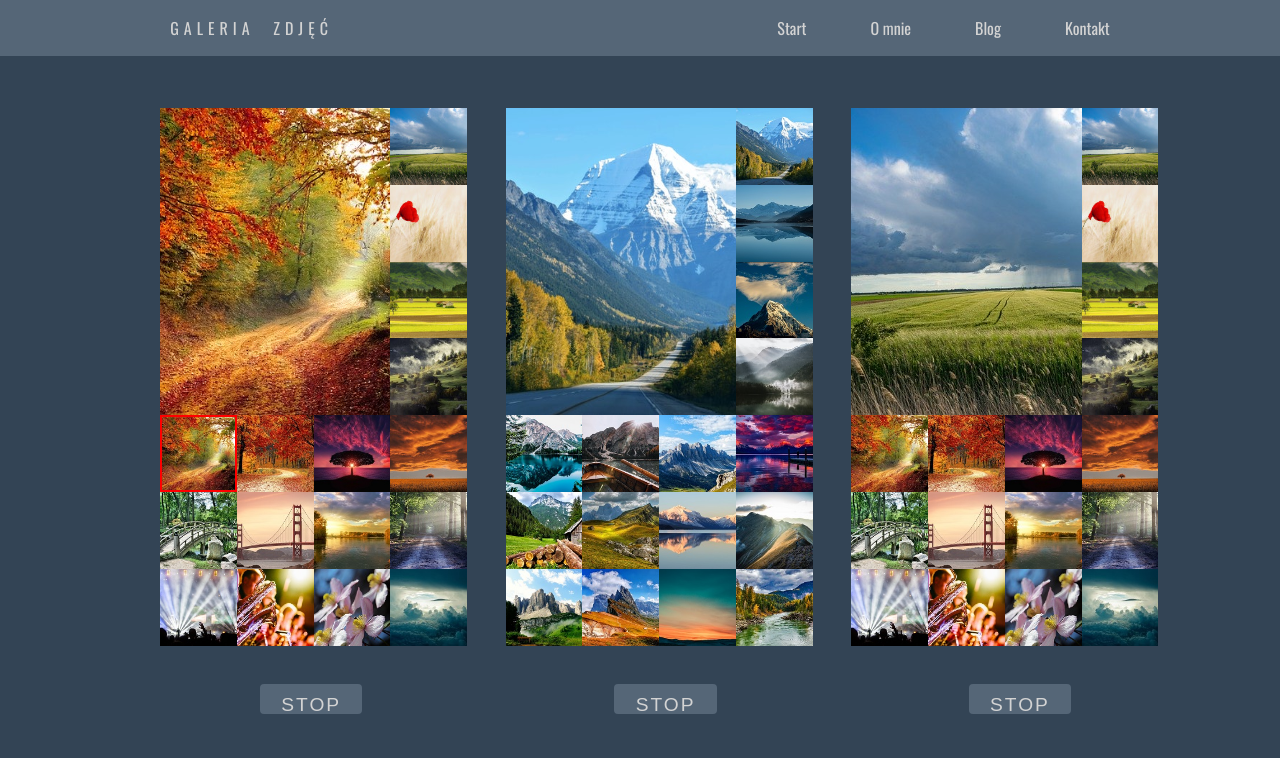
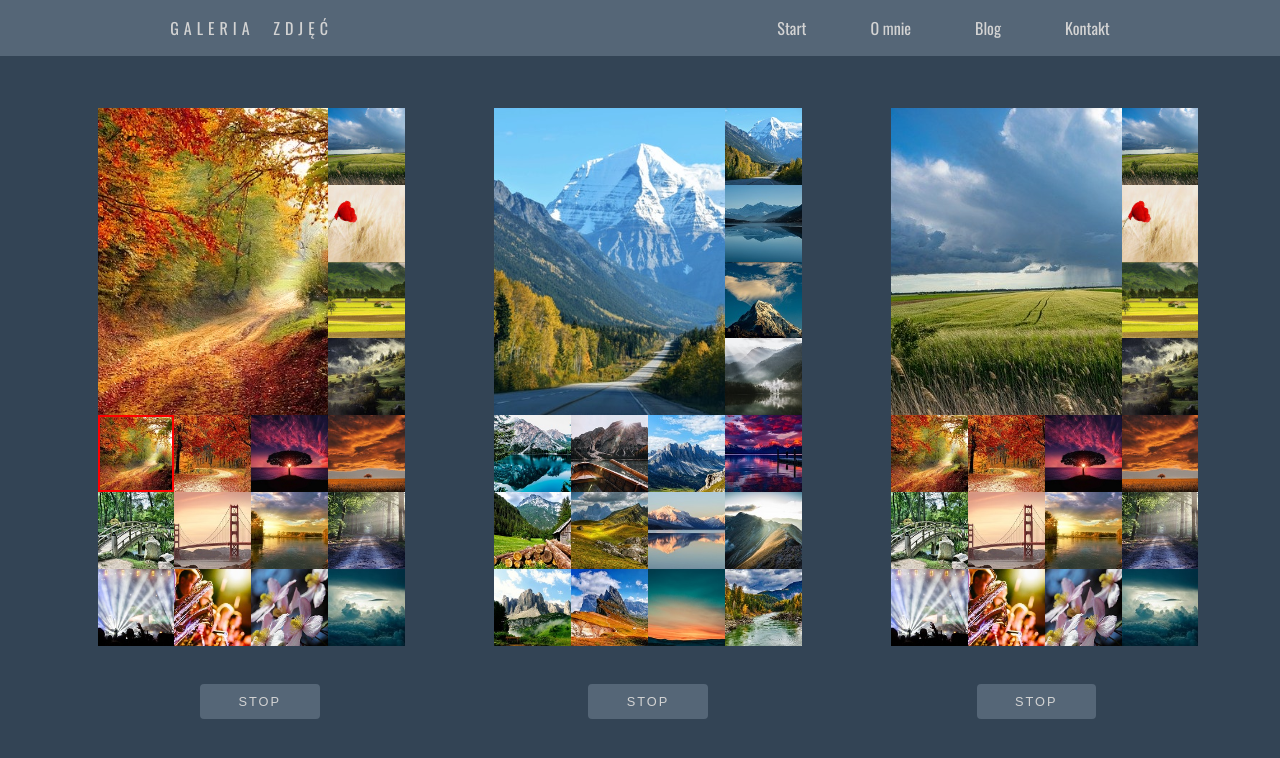
Before and after one commit to marcocollander/gallery-advertisement, a plain HTML site: page index.html in a window 1280 px wide. Drawn offline with nearby package versions, Linux system fonts and the light colour scheme.

Commit message:
Make adjustments to the dimensions of the buttons

```diff
--- a/index.html
+++ b/index.html
@@ -213,9 +213,9 @@
     </div>
   </main>
   <section class="control">
-    <button class="stop" id="stop">Stop</button>
-    <button class="stop" id="stop">Stop</button>
-    <button class="stop" id="stop">Stop</button>
+    <button class="stop" id="stop-one">Stop</button>
+    <button class="stop" id="stop-two">Stop</button>
+    <button class="stop" id="stop-three">Stop</button>
   </section>
 
   <script src="js/script.js"></script>
--- a/js/script.js
+++ b/js/script.js
@@ -68,8 +68,8 @@ let interval = setInterval(() => {
 let flag = true;
 
 
-const stop = document.getElementById('stop');
-stop.addEventListener('click', () => {
+const stopOne = document.getElementById('stop-one');
+stopOne.addEventListener('click', () => {
   if (flag) {
     clearInterval(interval);
     flag = false;
--- a/scss/layout/_main-container.scss
+++ b/scss/layout/_main-container.scss
@@ -1,4 +1,5 @@
 .container {
+  width: 100vw;
   display: flex;
-  justify-content: center;
+  justify-content: space-evenly;
 }
--- a/scss/layout/_page.scss
+++ b/scss/layout/_page.scss
@@ -6,7 +6,7 @@ body {
   width: 24vw;
   height: 42vw;
   margin-top: 100px;
-  margin-left: 3vw;
+  // margin-left: 3vw;
   background-color: $color-content;
 }
 
--- a/scss/layout/_section-control.scss
+++ b/scss/layout/_section-control.scss
@@ -1,18 +1,21 @@
 .control {
+  width: 100vw;
   display: flex;
-  justify-content: space-evenly;
+  justify-content: center;
   margin-top: 3vw;
+
+  button:nth-child(2){
+    margin-left: 21vw;
+    margin-right: 21vw;
+  }
 
 }
 
 .stop {
-  width: 8vw;
-  height: 2vw;
-  padding: 10px 0 20px 0;
+  padding: 0.8vw 3vw;
   border-radius: 4px;
   border: none;
-  margin-left: 4vw;
-  font-size: 1.2rem;
+  font-size: 1vw;
   text-transform: uppercase;
   letter-spacing: 2px;
   font-weight: 500;
```
Also changed, not shown: css/main.css, 1 other file.
